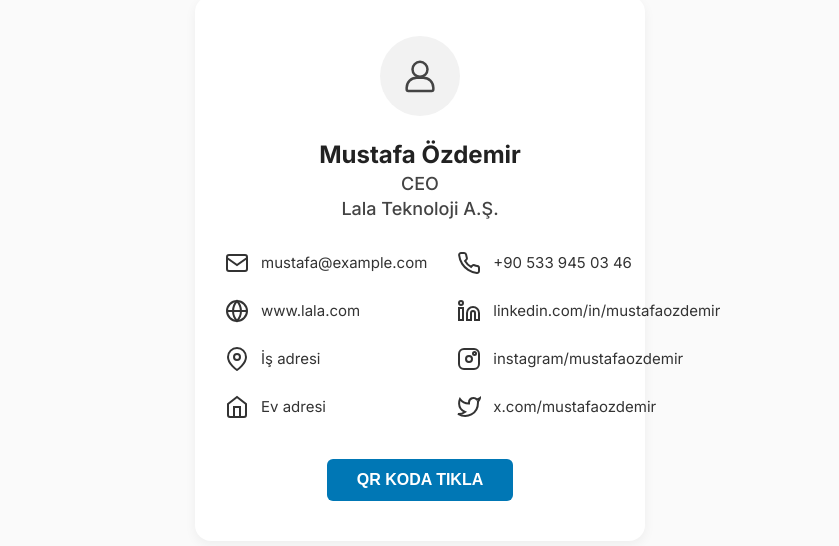
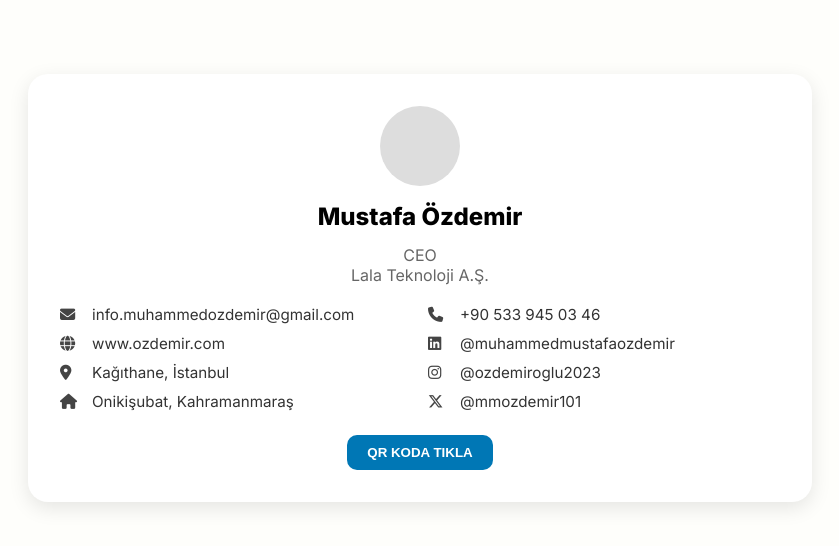
Before and after one commit to ozdemir1001/e-kartvizit, a plain HTML site: page index.html in a window 1280 px wide. Shown: the part 132-678 px from the top of the page, without its empty margins (220-1059 px from the left). Drawn offline with Linux system fonts and the light colour scheme.

Commit message:
Update index.html

```diff
--- a/index.html
+++ b/index.html
@@ -4,291 +4,136 @@
   <meta charset="UTF-8">
   <meta name="viewport" content="width=device-width, initial-scale=1.0">
   <title>Mustafa Özdemir | CEO</title>
-  <link href="https://fonts.googleapis.com/css2?family=Inter:wght@400;500;600;700&display=swap" rel="stylesheet">
+  <link href="https://fonts.googleapis.com/css2?family=Inter:wght@400;600;800&display=swap" rel="stylesheet">
+  <script src="https://kit.fontawesome.com/a076d05399.js" crossorigin="anonymous"></script>
   <style>
-    * {
+    body {
       margin: 0;
-      padding: 0;
-      box-sizing: border-box;
-    }
-
-    body {
       font-family: 'Inter', sans-serif;
-      background-color: #fafafa;
+      background-color: #fefefb;
       display: flex;
       justify-content: center;
       align-items: center;
       min-height: 100vh;
-      padding: 16px;
+      padding: 20px;
     }
-
-    .card-container {
+    .card {
       background: white;
-      border-radius: 16px;
-      box-shadow: 0 4px 12px rgba(0,0,0,0.05);
+      padding: 32px;
+      border-radius: 20px;
+      box-shadow: 0 6px 20px rgba(0,0,0,0.1);
       width: 100%;
-      max-width: 450px;
-      padding: 40px 30px;
-      margin: 0 auto;
+      max-width: 720px;
+      text-align: center;
     }
-
     .avatar {
       width: 80px;
       height: 80px;
-      background-color: #f2f2f2;
+      background-color: #ddd;
       border-radius: 50%;
-      margin: 0 auto 24px;
-      display: flex;
-      align-items: center;
-      justify-content: center;
+      margin: 0 auto 16px;
     }
-
-    .avatar-icon {
-      width: 40px;
-      height: 40px;
-      color: #444;
-    }
-
-    .name {
-      font-size: 24px;
+    h1 {
+      font-size: 1.5rem;
       font-weight: 700;
-      text-align: center;
-      color: #222;
       margin-bottom: 4px;
     }
-
-    .title {
-      font-size: 18px;
+    h2 {
+      font-size: 1rem;
       font-weight: 500;
-      text-align: center;
-      color: #444;
-      margin-bottom: 4px;
+      color: #666;
+      margin-bottom: 16px;
     }
-
-    .company {
-      font-size: 18px;
-      font-weight: 500;
-      text-align: center;
-      color: #444;
-      margin-bottom: 32px;
-    }
-
     .info-grid {
       display: grid;
       grid-template-columns: 1fr 1fr;
-      column-gap: 30px;
-      row-gap: 24px;
+      gap: 10px 16px;
+      margin-top: 20px;
+      text-align: left;
     }
-
     .info-item {
       display: flex;
       align-items: center;
+      font-size: 0.95rem;
+      color: #333;
+      word-break: break-word;
     }
-
-    .icon {
+    .info-item i {
       min-width: 24px;
-      width: 24px;
-      margin-right: 12px;
+      margin-right: 8px;
+      color: #444;
+    }
+    a {
       color: #333;
-    }
-
-    .info-text {
-      font-size: 15px;
-      color: #333;
-      white-space: nowrap;
-      overflow: hidden;
-      text-overflow: ellipsis;
-    }
-
-    a {
-      color: inherit;
       text-decoration: none;
     }
-
+    a:hover {
+      text-decoration: underline;
+    }
     .qr-button {
-      display: block;
-      width: max-content;
-      margin: 40px auto 0;
-      padding: 12px 30px;
+      margin-top: 24px;
+      padding: 10px 20px;
       background-color: #0077b5;
       color: white;
       border: none;
-      border-radius: 6px;
+      border-radius: 10px;
       font-weight: 600;
-      font-size: 16px;
       cursor: pointer;
-      text-transform: uppercase;
     }
-
     .qr-modal {
       display: none;
       position: fixed;
-      top: 0;
-      left: 0;
-      width: 100%;
-      height: 100%;
-      background-color: rgba(0,0,0,0.7);
-      z-index: 100;
+      top: 0; left: 0;
+      width: 100vw;
+      height: 100vh;
+      background: rgba(0,0,0,0.6);
       justify-content: center;
       align-items: center;
     }
-
-    .qr-modal-content {
-      background-color: white;
+    .qr-content {
+      background: #fff;
       padding: 24px;
-      border-radius: 12px;
+      border-radius: 16px;
       text-align: center;
     }
-
-    .qr-modal-content img {
-      width: 200px;
-      height: 200px;
-      margin-bottom: 16px;
+    .qr-content img {
+      width: 150px;
+      height: 150px;
     }
 
-    .close-button {
-      background-color: #f2f2f2;
-      border: none;
-      padding: 8px 16px;
-      border-radius: 4px;
-      cursor: pointer;
-      font-weight: 500;
-    }
-
-    /* Media query for mobile devices */
     @media (max-width: 600px) {
       .info-grid {
-        grid-template-columns: 1fr;
-        gap: 20px;
-      }
-
-      .card-container {
-        padding: 30px 20px;
-      }
-
-      .qr-button {
-        width: 100%;
+        grid-template-columns: 1fr 1fr;
+        gap: 6px 12px;
       }
     }
   </style>
 </head>
 <body>
-  <div class="card-container">
-    <div class="avatar">
-      <svg class="avatar-icon" viewBox="0 0 24 24" fill="none" stroke="currentColor" stroke-width="1.5">
-        <circle cx="12" cy="8" r="4.5"/>
-        <path d="M20 19v1a1 1 0 01-1 1H5a1 1 0 01-1-1v-1a6 6 0 016-6h4a6 6 0 016 6z"/>
-      </svg>
+  <div class="card">
+    <div class="avatar"></div>
+    <h1>Mustafa Özdemir</h1>
+    <h2>CEO<br>Lala Teknoloji A.Ş.</h2>
+
+    <div class="info-grid">
+      <div class="info-item"><i class="fas fa-envelope"></i><a href="mailto:info.muhammedozdemir@gmail.com">info.muhammedozdemir@gmail.com</a></div>
+      <div class="info-item"><i class="fas fa-phone"></i><a href="tel:+905339450346">+90 533 945 03 46</a></div>
+      <div class="info-item"><i class="fas fa-globe"></i><a href="https://www.ozdemir.com" target="_blank">www.ozdemir.com</a></div>
+      <div class="info-item"><i class="fab fa-linkedin"></i><a href="https://linkedin.com/in/muhammedmustafaozdemir" target="_blank">@muhammedmustafaozdemir</a></div>
+      <div class="info-item"><i class="fas fa-map-marker-alt"></i><a href="https://maps.google.com/?q=Kağıthane, İstanbul" target="_blank">Kağıthane, İstanbul</a></div>
+      <div class="info-item"><i class="fab fa-instagram"></i><a href="https://instagram.com/ozdemiroglu2023" target="_blank">@ozdemiroglu2023</a></div>
+      <div class="info-item"><i class="fas fa-home"></i><a href="https://maps.google.com/?q=Onikişubat, Kahramanmaraş" target="_blank">Onikişubat, Kahramanmaraş</a></div>
+      <div class="info-item"><i class="fab fa-x-twitter"></i><a href="https://x.com/mmozdemir101" target="_blank">@mmozdemir101</a></div>
     </div>
 
-    <h1 class="name">Mustafa Özdemir</h1>
-    <h2 class="title">CEO</h2>
-    <div class="company">Lala Teknoloji A.Ş.</div>
-
-    <div class="info-grid">
-      <div class="info-item">
-        <svg class="icon" viewBox="0 0 24 24" fill="none" stroke="currentColor" stroke-width="2">
-          <rect x="2" y="4" width="20" height="16" rx="2"/>
-          <path d="M22 7L12 14L2 7"/>
-        </svg>
-        <span class="info-text">
-          <a href="mailto:info.muhammedozdemir@gmail.com">mustafa@example.com</a>
-        </span>
-      </div>
-
-      <div class="info-item">
-        <svg class="icon" viewBox="0 0 24 24" fill="none" stroke="currentColor" stroke-width="2">
-          <path d="M22 16.92v3a2 2 0 01-2.18 2 19.79 19.79 0 01-8.63-3.07 19.5 19.5 0 01-6-6 19.79 19.79 0 01-3.07-8.67A2 2 0 014.11 2h3a2 2 0 012 1.72 12.84 12.84 0 00.7 2.81 2 2 0 01-.45 2.11L8.09 9.91a16 16 0 006 6l1.27-1.27a2 2 0 012.11-.45 12.84 12.84 0 002.81.7A2 2 0 0122 16.92z"/>
-        </svg>
-        <span class="info-text">
-          <a href="tel:+905339450346">+90 533 945 03 46</a>
-        </span>
-      </div>
-
-      <div class="info-item">
-        <svg class="icon" viewBox="0 0 24 24" fill="none" stroke="currentColor" stroke-width="2">
-          <circle cx="12" cy="12" r="10"/>
-          <path d="M2 12h20M12 2a15.3 15.3 0 014 10 15.3 15.3 0 01-4 10 15.3 15.3 0 01-4-10 15.3 15.3 0 014-10z"/>
-        </svg>
-        <span class="info-text">
-          <a href="https://www.lala.com" target="_blank">www.lala.com</a>
-        </span>
-      </div>
-
-      <div class="info-item">
-        <svg class="icon" viewBox="0 0 24 24" fill="none" stroke="currentColor" stroke-width="2">
-          <path d="M16 8a6 6 0 016 6v7h-4v-7a2 2 0 00-2-2 2 2 0 00-2 2v7h-4v-7a6 6 0 016-6z"/>
-          <rect x="2" y="9" width="4" height="12"/>
-          <circle cx="4" cy="4" r="2"/>
-        </svg>
-        <span class="info-text">
-          <a href="https://linkedin.com/in/mustafaozdemir" target="_blank">linkedin.com/in/mustafaozdemir</a>
-        </span>
-      </div>
-
-      <div class="info-item">
-        <svg class="icon" viewBox="0 0 24 24" fill="none" stroke="currentColor" stroke-width="2">
-          <path d="M21 10c0 7-9 13-9 13s-9-6-9-13a9 9 0 0118 0z"/>
-          <circle cx="12" cy="10" r="3"/>
-        </svg>
-        <span class="info-text">
-          <a href="https://maps.google.com/?q=İş+adresi" target="_blank">İş adresi</a>
-        </span>
-      </div>
-
-      <div class="info-item">
-        <svg class="icon" viewBox="0 0 24 24" fill="none" stroke="currentColor" stroke-width="2">
-          <rect x="2" y="2" width="20" height="20" rx="5"/>
-          <circle cx="12" cy="12" r="3"/>
-          <circle cx="17.5" cy="6.5" r="1.5"/>
-        </svg>
-        <span class="info-text">
-          <a href="https://instagram.com/mustafaozdemir" target="_blank">instagram/mustafaozdemir</a>
-        </span>
-      </div>
-
-      <div class="info-item">
-        <svg class="icon" viewBox="0 0 24 24" fill="none" stroke="currentColor" stroke-width="2">
-          <path d="M3 9l9-7 9 7v11a2 2 0 01-2 2H5a2 2 0 01-2-2z"/>
-          <polyline points="9 22 9 12 15 12 15 22"/>
-        </svg>
-        <span class="info-text">
-          <a href="https://maps.google.com/?q=Ev+adresi" target="_blank">Ev adresi</a>
-        </span>
-      </div>
-
-      <div class="info-item">
-        <svg class="icon" viewBox="0 0 24 24" fill="none" stroke="currentColor" stroke-width="2">
-          <path d="M23 3a10.9 10.9 0 01-3.14 1.53 4.48 4.48 0 00-7.86 3v1A10.66 10.66 0 013 4s-4 9 5 13a11.64 11.64 0 01-7 2c9 5 20 0 20-11.5a4.5 4.5 0 00-.08-.83A7.72 7.72 0 0023 3z"/>
-        </svg>
-        <span class="info-text">
-          <a href="https://x.com/mustafaozdemir" target="_blank">x.com/mustafaozdemir</a>
-        </span>
-      </div>
-    </div>
-
-    <button class="qr-button" onclick="document.getElementById('qrModal').style.display='flex'">QR KODA TIKLA</button>
+    <button class="qr-button" onclick="document.getElementById('qr').style.display='flex'">QR KODA TIKLA</button>
   </div>
 
-  <!-- QR Modal -->
-  <div id="qrModal" class="qr-modal" onclick="this.style.display='none'">
-    <div class="qr-modal-content" onclick="event.stopPropagation()">
-      <img src="https://api.qrserver.com/v1/create-qr-code/?size=200x200&data=https://ozdemir1001.github.io/e-kartvizit/" alt="QR Kodu">
-      <p>Bu QR kodu mobil cihazınızla tarayın</p>
-      <button class="close-button" onclick="document.getElementById('qrModal').style.display='none'">Kapat</button>
+  <div class="qr-modal" id="qr" onclick="this.style.display='none'">
+    <div class="qr-content">
+      <p>Kartvizit QR Kodu</p>
+      <img src="https://api.qrserver.com/v1/create-qr-code/?size=150x150&data=https://ozdemir1001.github.io/e-kartvizit/" alt="QR Kodu">
     </div>
   </div>
-
-  <script>
-    // Make sure text doesn't wrap to next line on small screens
-    window.onload = function() {
-      const infoItems = document.querySelectorAll('.info-text');
-      infoItems.forEach(item => {
-        item.style.overflow = 'hidden';
-        item.style.textOverflow = 'ellipsis';
-        item.style.whiteSpace = 'nowrap';
-      });
-    };
-  </script>
 </body>
 </html>
```
